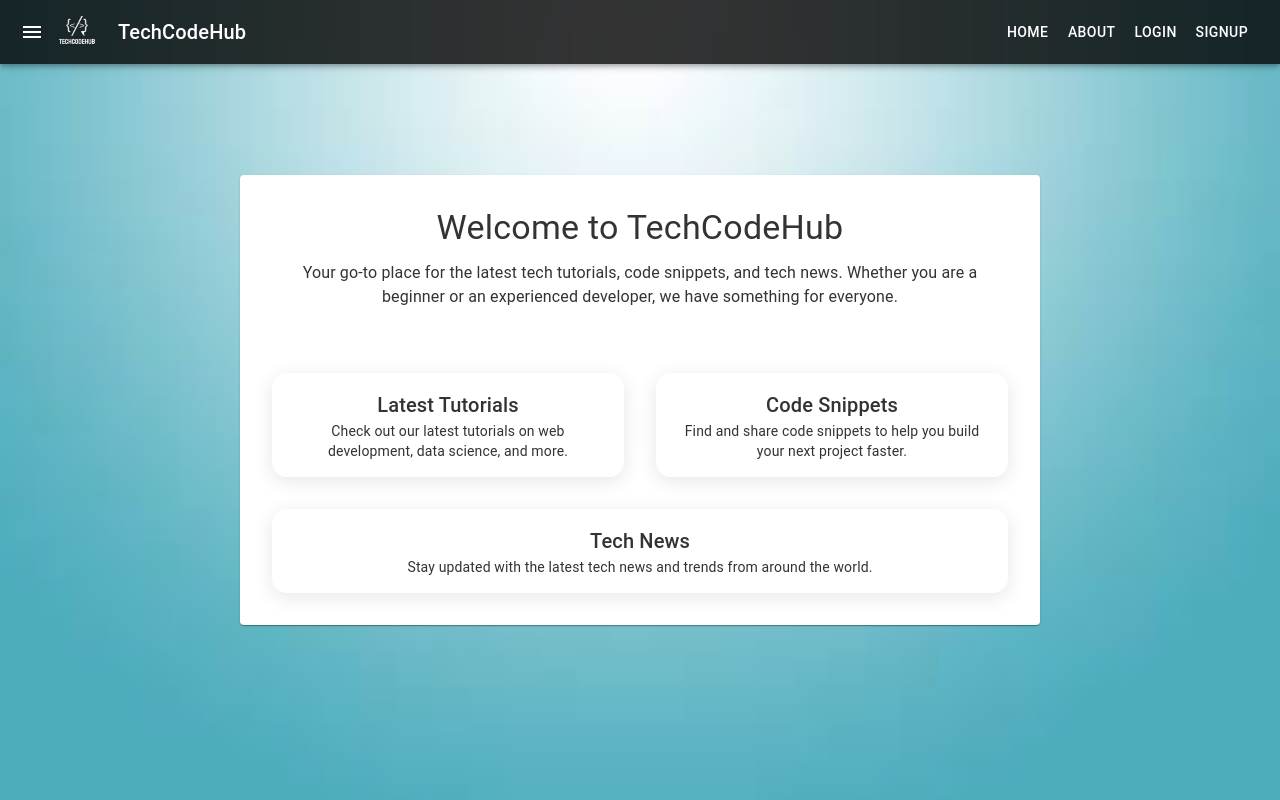
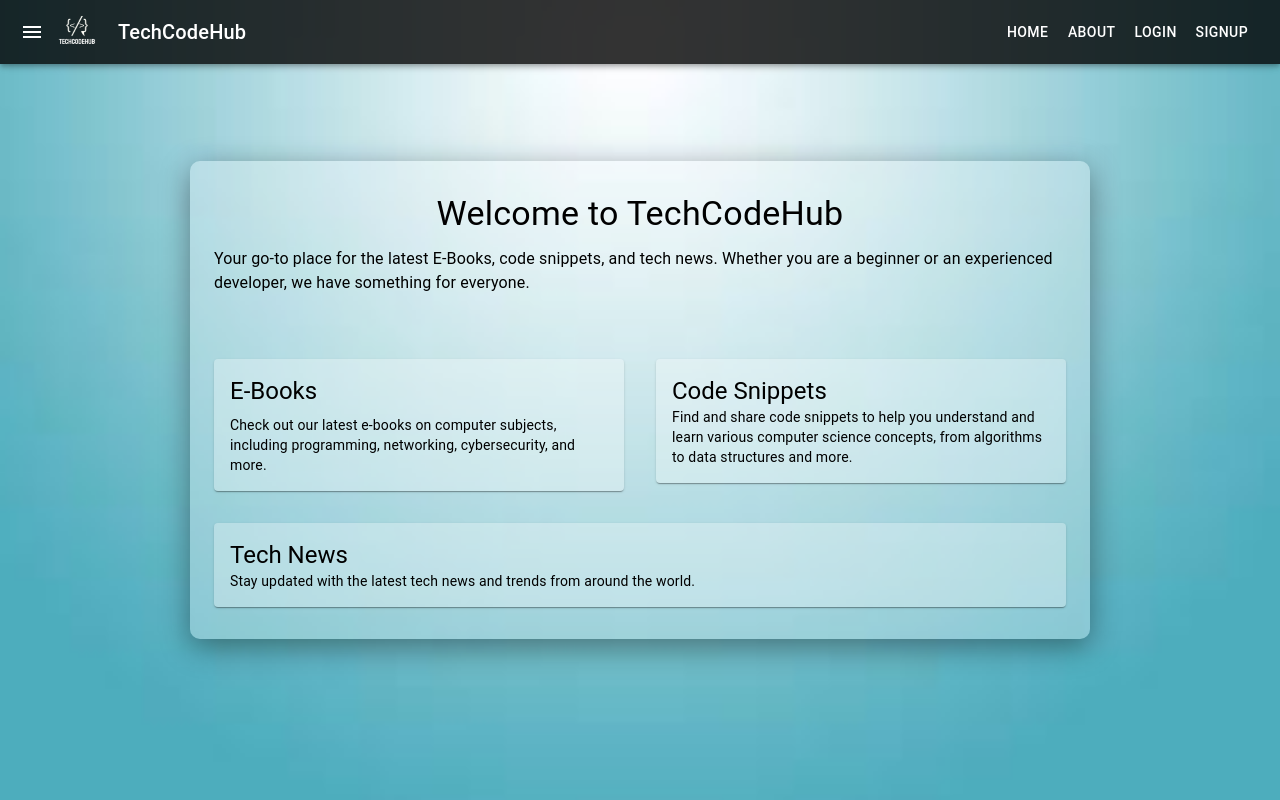
Before and after one commit to AshwinHarikumar/TechCode, a React (Vite) app in the folder Frontend/: page / in a window 1280 px wide. Built offline with nearby package versions, Linux system fonts and the light colour scheme.

Commit message:
home page edited

```diff
--- a/Frontend/src/App.jsx
+++ b/Frontend/src/App.jsx
@@ -16,16 +16,16 @@ import ManageBooks from './components/Admin/ManageBook';
 const App = () => {
   return (
     <Router>
-      <NavBar />
+
       <Routes>
-        <Route path="/" element={<HomePage />} />
+        <Route path="/" element={<><NavBar /><HomePage /></>} />
         <Route path="/signin" element={<SigninForm />} />
         <Route path="/signup" element={<SigninForm />} />
-        <Route path="/about" element={<About />} />
-        <Route path="/programs" element={<Programs/>} />
-        <Route path="/notes" element={<Notes/>} />
-        <Route path="/books" element={<Books/>} />
-        <Route path="/admin" element={<Admin/>} />
+        <Route path="/about" element={<><NavBar /><About /></>} />
+        <Route path="/programs" element={<><NavBar /><Programs/></>} />
+        <Route path="/notes" element={<><NavBar /><Notes/></>} />
+        <Route path="/books" element={<><NavBar /><Books/></>} />
+        <Route path="/admin" element={<><NavBar /><Admin/></>} />
         <Route path="/userprofile" element={<UserProfile/>} />
         <Route path="/manage-users" element={<ManageUsers/>} />
         <Route path="/manage-books" element={<ManageBooks/>} />
--- a/Frontend/src/components/HomePage.css
+++ b/Frontend/src/components/HomePage.css
@@ -1,7 +1,6 @@
-/* HomePage.css */
-
+/* General root styles */
 .root {
-    background-size: cover;
+    /* background: linear-gradient(135deg, #0f4c75, #00a8cc); Gradient blue background */
     min-height: 100vh;
     padding: 2rem 0;
     display: flex;
@@ -9,41 +8,64 @@
     align-items: center;
 }
 
+/* Container styles */
+/* Container styles */
+.styledcontainer {
+    background-color: rgba(255, 255, 255, 0.3); /* Slightly darker semi-transparent black for contrast */
+    padding: 2rem;
+    border-radius: 10px; /* Slightly rounded corners for a modern look */
+    box-shadow: 0px 8px 30px rgba(0, 0, 0, 0.4); /* Enhanced shadow for depth */
+}
+
+/* Paper component styles */
 .styledPaper {
     padding: 2rem;
     text-align: center;
-    background: rgba(255, 255, 255, 0.6); /* More translucent background */
-    box-shadow: 0px 4px 20px rgba(0,0,0,0.1);
-    border-radius: 20px; /* Rounded corners */
+    background: rgba(0, 0, 0, 0.85); /* Very dark semi-transparent black for high contrast */
+    color: #000000; /* Black text color for high readability */
+    box-shadow: 0px 8px 40px rgba(0, 0, 0, 0.5); /* Stronger shadow for more depth */
+    border-radius: 15px; /* Consistent rounded corners */
     width: 100%;
-    max-width: 800px; /* Maximum width for larger screens */
+    max-width: 900px; /* Slightly wider maximum width for larger screens */
 }
 
+/* Typography styles */
+.styledTitle {
+    color: #000000; /* Black for the title */
+    font-weight: 700; /* Bold for emphasis */
+    margin-bottom: 1rem; /* Space below the title */
+    font-size: 2.5rem; /* Larger font size for impact */
+    text-align: center;
+}
+
+.styledDescription {
+    color: #000000; /* Black for the description */
+    margin-bottom: 2rem; /* Space below the description */
+    font-size: 1.2rem; /* Slightly larger font size for readability */
+}
+
+/* Grid item styles */
 .gridItem {
-    padding: 1rem;
-    background: rgba(255, 255, 255, 0.6); /* More translucent background */
-    border-radius: 15px; /* Rounded corners */
-    box-shadow: 0px 4px 20px rgba(0,0,0,0.1);
-    transition: transform 0.3s, box-shadow 0.3s;
+    border-radius: 15px; /* Rounded corners for a modern look */
+    box-shadow: 0px 6px 20px rgba(0, 0, 0, 0.3); /* Subtle shadow effect */
+    background-color: rgba(0, 0, 0, 0.8); /* Darker semi-transparent background for contrast */
+    transition: transform 0.3s ease, box-shadow 0.3s ease; /* Smooth transition for hover effects */
 }
 
 .gridItem:hover {
-    transform: translateY(-5px);
-    box-shadow: 0px 6px 25px rgba(0,0,0,0.15);
+    transform: translateY(-8px); /* More pronounced lift effect */
+    box-shadow: 0px 12px 30px rgba(0, 0, 0, 0.4); /* Deeper shadow on hover */
 }
 
-.styledTypography {
-    color: #333;
+/* Section title and description styles */
+.styledSectionTitle {
+    color: #000000; /* Black for section titles */
+    font-weight: 600; /* Semi-bold for emphasis */
+    margin-bottom: 0.5rem; /* Space below the section title */
+    font-size: 1.5rem; /* Slightly larger font size for titles */
 }
 
-.styledButton {
-    background: #0FA4AF;
-    color: #fff;
-    border-radius: 20px;
-    padding: 10px 20px;
-    text-transform: none;
+.styledSectionDescription {
+    color: #000000; /* Black for section descriptions */
+    font-size: 1.1rem; /* Slightly larger font size for descriptions */
 }
-
-.styledButton:hover {
-    background: #0F8F9A;
-}
--- a/Frontend/src/components/HomePage.jsx
+++ b/Frontend/src/components/HomePage.jsx
@@ -1,45 +1,57 @@
 import React from 'react';
-import { Typography, Grid, Paper, Container } from '@mui/material';
+import { Typography, Grid, Paper, Container, Card, CardContent, CardActionArea } from '@mui/material';
 import './HomePage.css';
 
 const HomePage = () => {
   return (
     <div className="root">
-      <Container maxWidth="md">
-        <Paper className="styledPaper">
-          <Typography variant="h4" gutterBottom className="styledTypography">
+      <Container className="styledcontainer"maxWidth="md">
+        {/* <Paper className="styledPaper"> */}
+          <Typography variant="h4" gutterBottom className="styledTitle">
             Welcome to TechCodeHub
           </Typography>
-          <Typography variant="body1" gutterBottom className="styledTypography">
-            Your go-to place for the latest tech tutorials, code snippets, and tech news. Whether you are a beginner or an experienced developer, we have something for everyone.
+          <Typography variant="body1" gutterBottom className="styledDescription">
+            Your go-to place for the latest E-Books, code snippets, and tech news. Whether you are a beginner or an experienced developer, we have something for everyone.
           </Typography>
-          <Grid container spacing={4} sx={{ marginTop: '2rem' }}>
+          <Grid container spacing={4} sx={{ marginTop: '2rem' ,}}>
             <Grid item xs={12} sm={6}>
-              <div className="gridItem">
-                <Typography variant="h6" className="styledTypography">Latest Tutorials</Typography>
-                <Typography variant="body2" className="styledTypography">
-                  Check out our latest tutorials on web development, data science, and more.
-                </Typography>
-              </div>
+              <Card className="gridItem" sx={{backgroundColor:'rgba(255, 255, 255, 0.3)'}}>
+                <CardActionArea href="/books">
+                  <CardContent>
+                    <Typography variant="h5" gutterBottom  className="styledSectionTitle">E-Books</Typography>
+                    <Typography variant="body2" className="styledSectionDescription">
+                      Check out our latest e-books on computer subjects, including programming, networking, cybersecurity, and more.
+                    </Typography>
+                  </CardContent>
+                </CardActionArea>
+              </Card>
             </Grid>
             <Grid item xs={12} sm={6}>
-              <div className="gridItem">
-                <Typography variant="h6" className="styledTypography">Code Snippets</Typography>
-                <Typography variant="body2" className="styledTypography">
-                  Find and share code snippets to help you build your next project faster.
-                </Typography>
-              </div>
+              <Card className="gridItem" sx={{backgroundColor:'rgba(255, 255, 255, 0.3)'}}>
+                <CardActionArea href="/programs">
+                  <CardContent>
+                    <Typography variant="h5" className="styledSectionTitle">Code Snippets</Typography>
+                    <Typography variant="body2" className="styledSectionDescription">
+                      Find and share code snippets to help you understand and learn various computer science concepts, from algorithms to data structures and more.
+                    </Typography>
+                  </CardContent>
+                </CardActionArea>
+              </Card>
             </Grid>
             <Grid item xs={12}>
-              <div className="gridItem">
-                <Typography variant="h6" className="styledTypography">Tech News</Typography>
-                <Typography variant="body2" className="styledTypography">
-                  Stay updated with the latest tech news and trends from around the world.
-                </Typography>
-              </div>
+              <Card className="gridItem" sx={{backgroundColor:'rgba(255, 255, 255, 0.3)'}}>
+                <CardActionArea href="/technews">
+                  <CardContent>
+                    <Typography variant="h5" className="styledSectionTitle">Tech News</Typography>
+                    <Typography variant="body2" className="styledSectionDescription">
+                      Stay updated with the latest tech news and trends from around the world.
+                    </Typography>
+                  </CardContent>
+                </CardActionArea>
+              </Card>
             </Grid>
           </Grid>
-        </Paper>
+        {/* </Paper> */}
       </Container>
     </div>
   );
```
